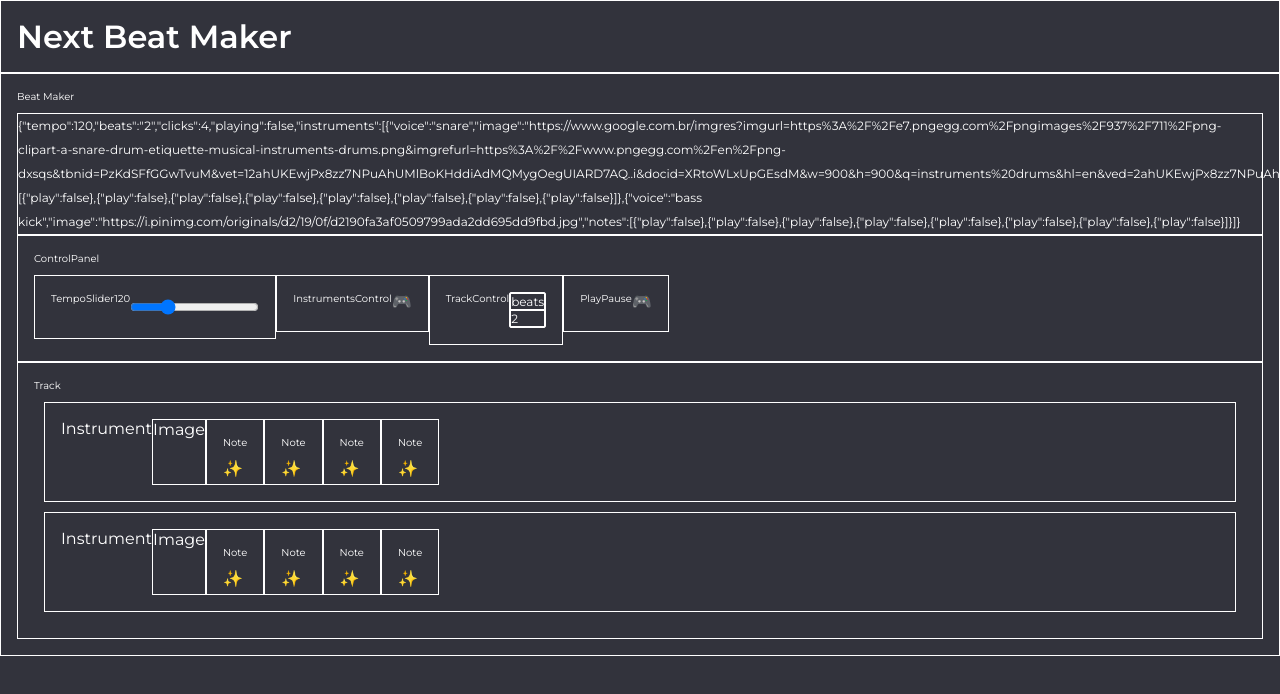
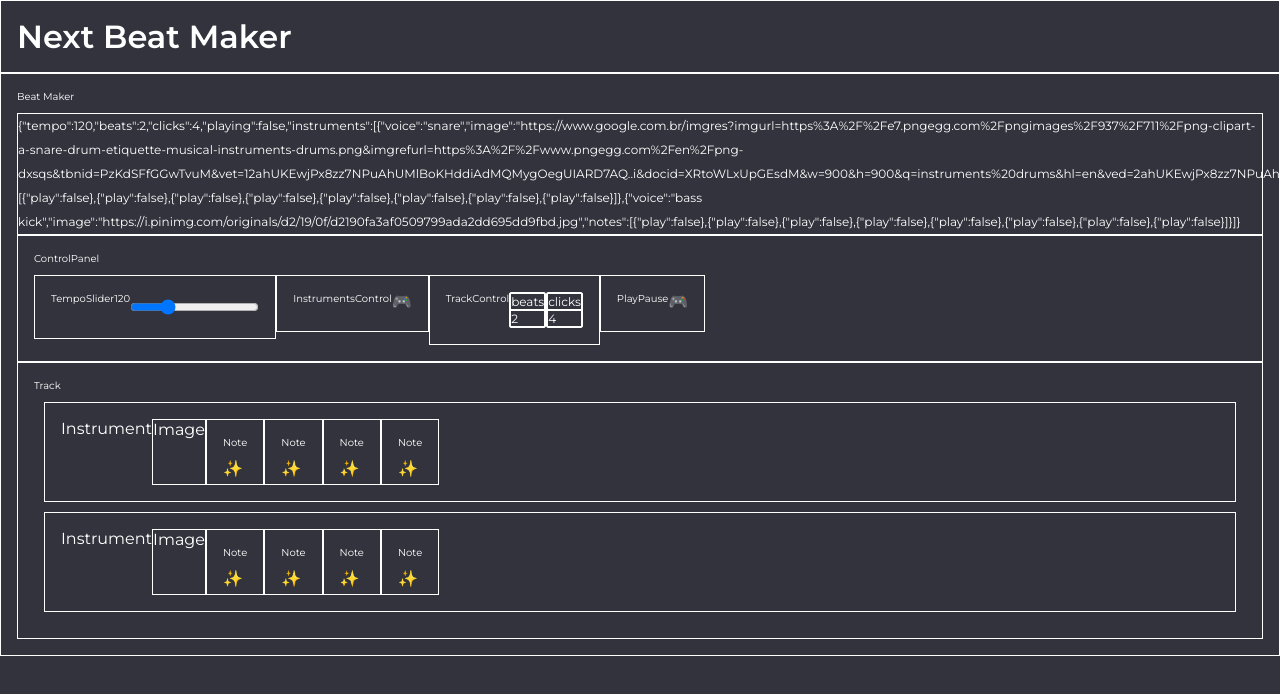
Before and after one commit to mrChernicharo/next-beat2, a Next.js app: page / in a window 1280 px wide. Shown: the top 694 px of the page. Built offline with nearby package versions, Linux system fonts and the light colour scheme; a web font is replaced by a local one.

Commit message:
selects funcionando

```diff
--- a/src/pages/components/BeatMaker/ControlPanel/TrackControl/TrackControl.tsx
+++ b/src/pages/components/BeatMaker/ControlPanel/TrackControl/TrackControl.tsx
@@ -1,5 +1,5 @@
 import { TrackControlContainer } from '../../../../../styles/TrackControlStyles';
-import { appBeatOptions } from '../../../../../utils/initialValues';
+import { appBeatOptions, appClickOptions } from '../../../../../utils/initialValues';
 import AppSelect from '../../../shared/AppSelect';
 
 interface ITrackControlProps {
@@ -18,8 +18,15 @@ export function TrackControl({ clicks, beats, setClicks, setBeats }: ITrackContr
       <AppSelect
         lable={'beats'}
         options={appBeatOptions}
-        initialValue="2"
+        initialValue={beats}
         setValue={setBeats}
+      />
+
+      <AppSelect
+        lable={'clicks'}
+        options={appClickOptions}
+        initialValue={clicks}
+        setValue={setClicks}
       />
     </TrackControlContainer>
   );
```
